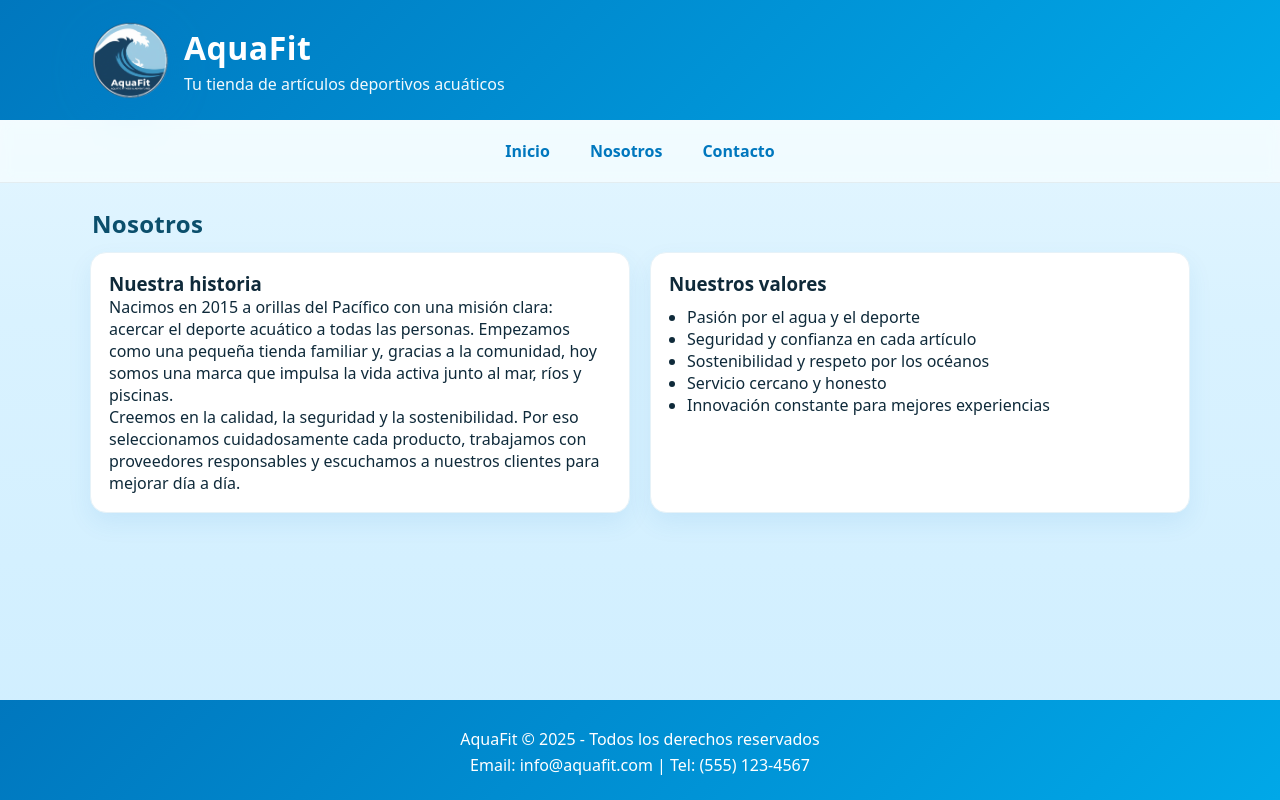
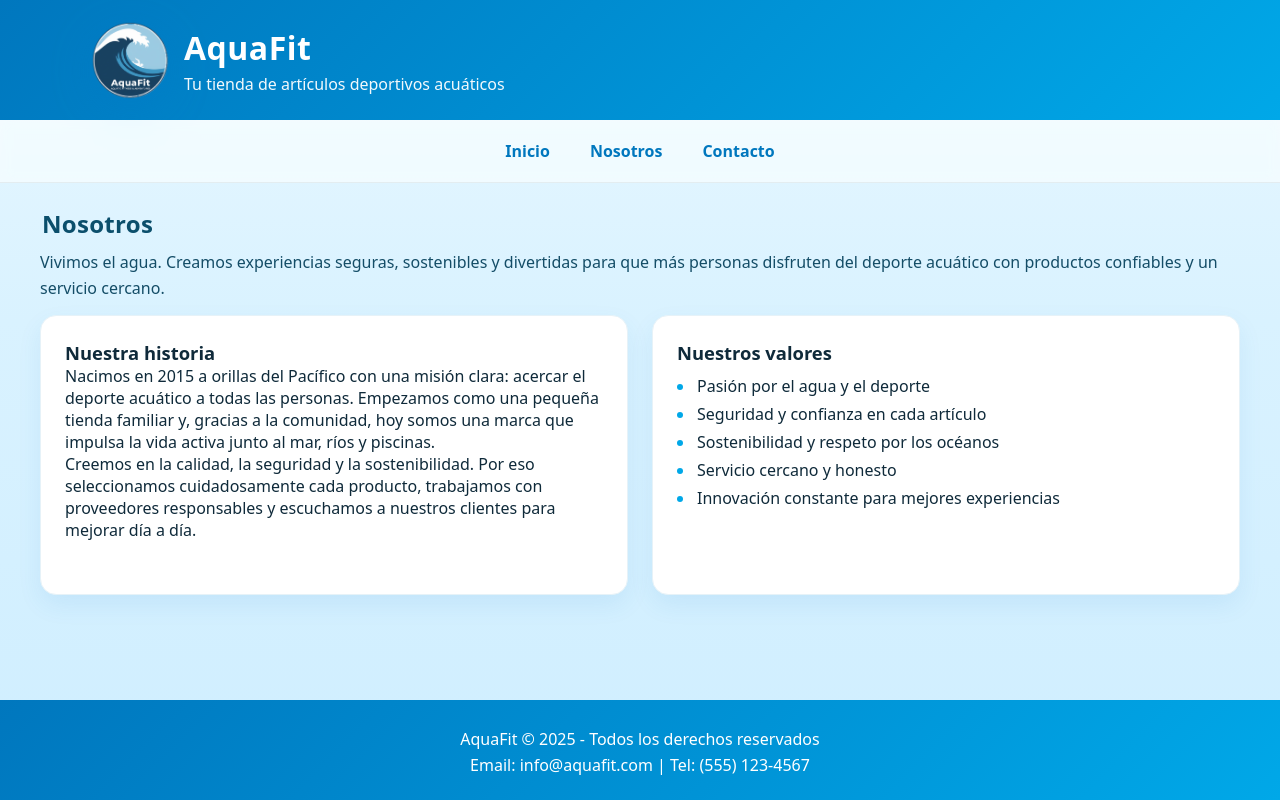
Before and after one commit to BryanGarciaJmz/Aquafit, a React (Vite) app: page /nosotros in a window 1280 px wide. Built offline with nearby package versions, Linux system fonts and the light colour scheme.

Commit message:
Mejoras en el diseño de nosotros

```diff
--- a/src/App.css
+++ b/src/App.css
@@ -53,6 +53,11 @@ nav a:hover{
 .container{
   width:min(1100px,92%);
   margin:24px auto 28px;
+}
+
+/* Contenedor más ancho solo para Nosotros */
+.about-container{
+  width:min(1200px,96%);
 }
 
 header{
@@ -367,22 +372,32 @@ footer p{ margin:4px 0 }
 
 /* Sección Nosotros */
 .about h2{ color:#0b4f6c }
+.about-hero{
+  margin:6px 0 14px;
+  color:#144d67;
+  line-height:1.6;
+}
 .about-grid{
   display:grid;
   grid-template-columns:repeat(2,1fr);
-  gap:20px;
+  gap:24px;
   margin-top:12px;
 }
 .about-card{
   background:var(--blanco);
   border:1px solid #e6f2f8;
   border-radius:16px;
-  padding:18px;
+  padding:24px;
+  min-height:280px;
   box-shadow:0 10px 24px rgba(0,119,190,.08);
 }
+.about-card h3{ margin-top:0; font-size:1.15rem }
 .about .values{
   margin:10px 0 0 18px;
 }
+.about .values li{ margin:6px 0; padding-left:2px }
+.about .values li::marker{ color:var(--azul-500) }
 @media (max-width: 900px){
   .about-grid{ grid-template-columns:1fr }
+  .about-card{ min-height:auto }
 }
--- a/src/pages/Nosotros.jsx
+++ b/src/pages/Nosotros.jsx
@@ -2,9 +2,10 @@ import '../App.css';
 
 export default function Nosotros() {
   return (
-    <main className="container">
+    <main className="container about-container">
       <section className="about">
-        <h2>Nosotros</h2>
+  <h2>Nosotros</h2>
+  <p className="about-hero">Vivimos el agua. Creamos experiencias seguras, sostenibles y divertidas para que más personas disfruten del deporte acuático con productos confiables y un servicio cercano.</p>
         <div className="about-grid">
           <article className="about-card">
             <h3>Nuestra historia</h3>
```
